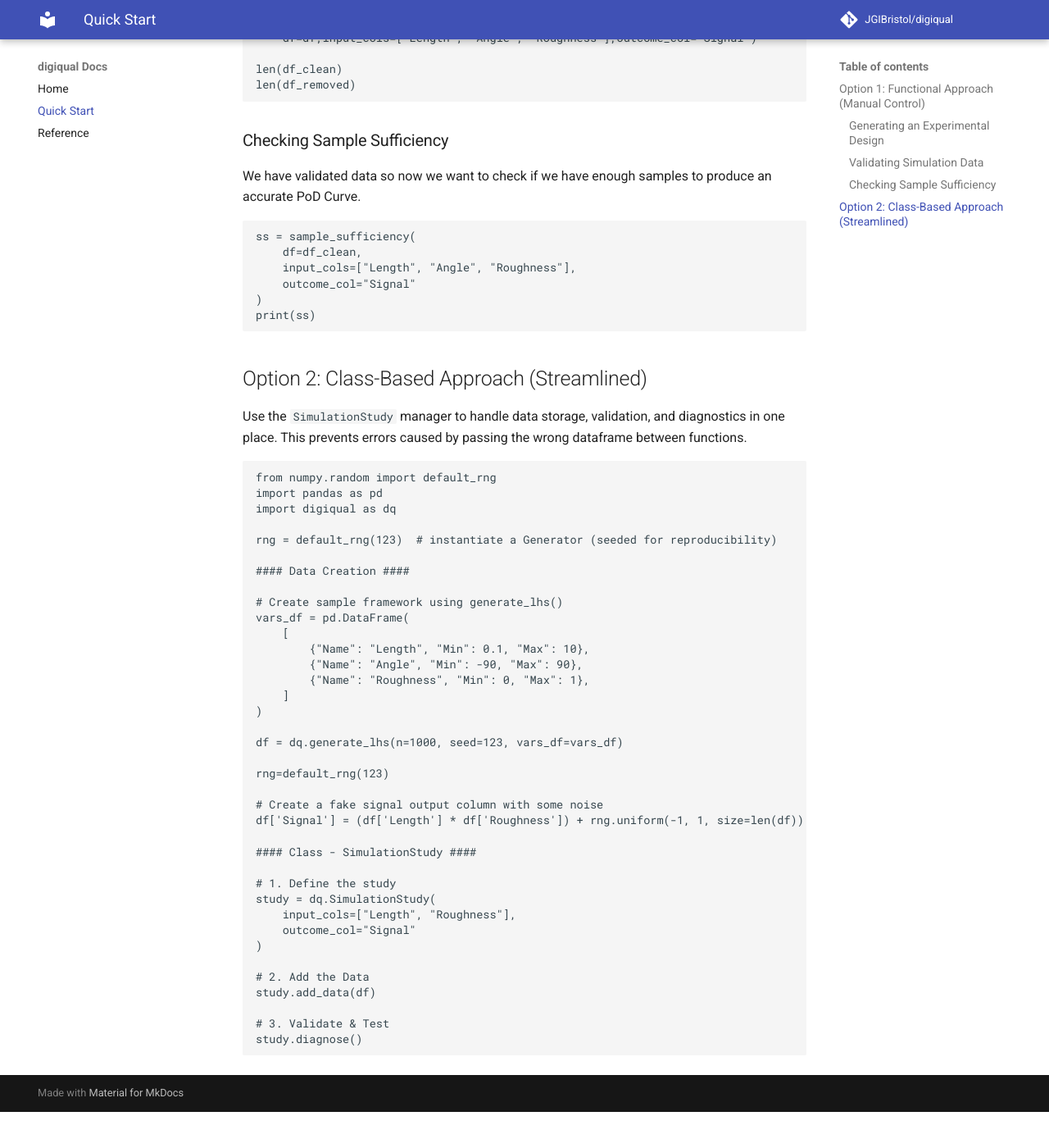
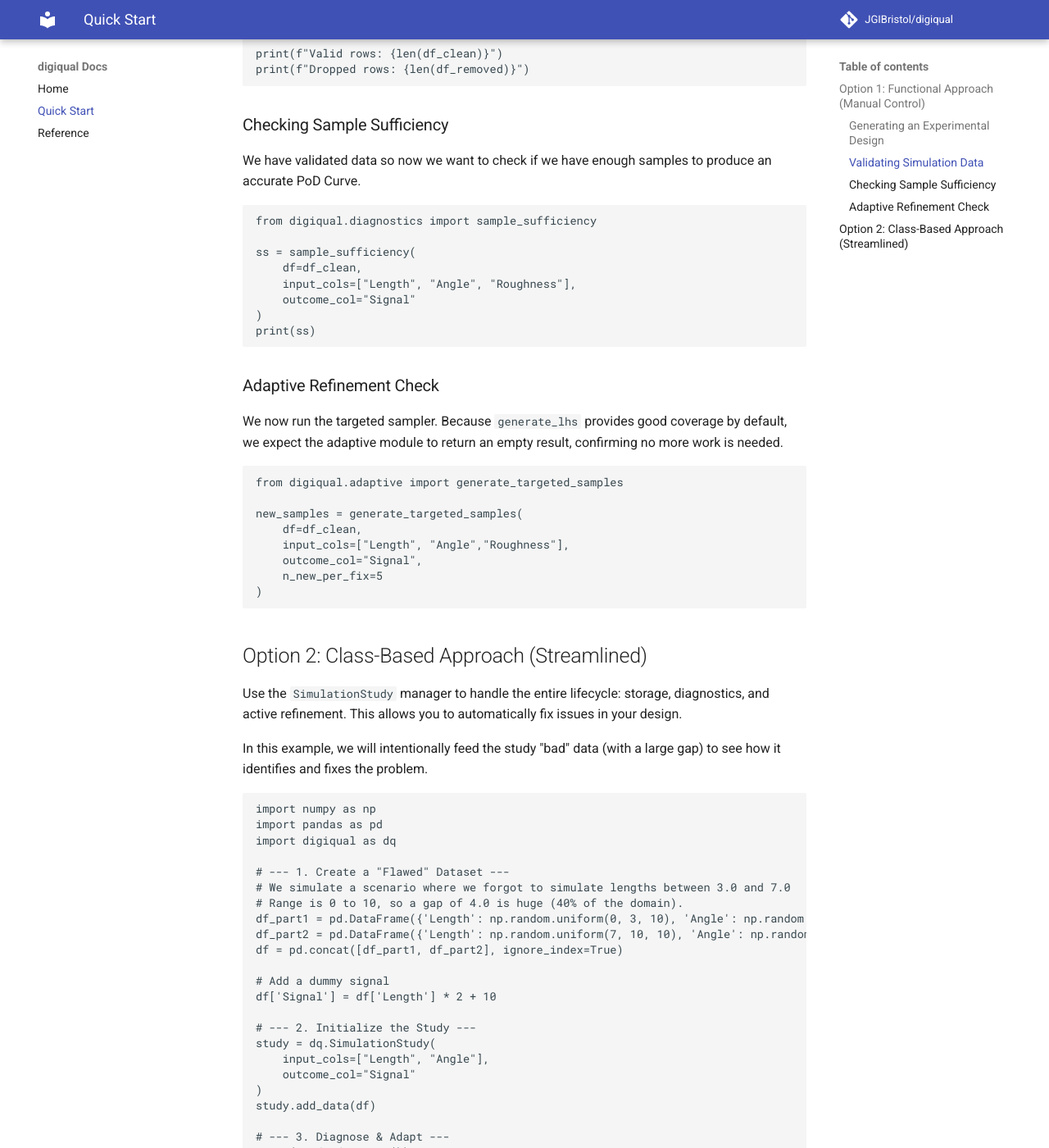
Before and after one commit to JGIBristol/digiqual, an MkDocs documentation site: the page built from docs/quick_start.md, in a window 1280 px wide and 1400 px high, scrolled down 1146 px. Shown: the whole window at 82% size. Built offline with MkDocs 1.6.1 and Material for MkDocs 9.7.7, drawn with Linux system fonts in a browser that asks for light colours; comment, search, counter and statistics services are not loaded; before the commit the page ends 2502 px from its top, so only the background shows below that; some of the changed text lies outside the part shown.

Commit message:
Update quick_start.md

````diff
--- a/docs/quick_start.md
+++ b/docs/quick_start.md
@@ -1,16 +1,16 @@
 # Quick Start
 
-DigiQual offers two ways to work: the Functional Approach (great for specific tasks) and the Class-Based Approach (recommended for full study management).
+DigiQual offers two ways to work: the **Functional Approach** (great for specific tasks) and the **Class-Based Approach** (recommended for full study management).
 
 ## Option 1: Functional Approach (Manual Control)
 
-Use individual functions if you just need to generate samples or check a dataframe you already have.
+In this scenario, we generate a high-quality Latin Hypercube design. We will see that the active learning module confirms the design is sufficient and requires no further sampling.
 
 ### Generating an Experimental Design
 
 Create a Latin Hypercube design for a simulation study involving defect size ($a$), angle ($\theta$) and roughness ($\sigma_{R}$).
 
-``` python
+```python
 import pandas as pd
 from digiqual.sampling import generate_lhs
 
@@ -36,25 +36,26 @@
 from digiqual.diagnostics import validate_simulation
 from numpy.random import default_rng
 
-# Here we create a Signal variable that we would usually
-# collect from the simulations. We add some noise to
-# showcase the validate_simulation function.
-
-rng=default_rng(123)
-
+# Create a fake signal output column with some noise
+rng = default_rng(123)
 df['Signal'] = (df['Length'] * df['Roughness']) + rng.uniform(-1, 1, size=len(df))
 
 df_clean, df_removed = validate_simulation(
-    df=df,input_cols=["Length", "Angle", "Roughness"],outcome_col="Signal")
+    df=df,
+    input_cols=["Length", "Angle", "Roughness"],
+    outcome_col="Signal"
+)
 
-len(df_clean)
-len(df_removed)
+print(f"Valid rows: {len(df_clean)}")
+print(f"Dropped rows: {len(df_removed)}")
 ```
 
 ### Checking Sample Sufficiency
 We have validated data so now we want to check if we have enough samples to produce an accurate PoD Curve.
 
 ``` python
+from digiqual.diagnostics import sample_sufficiency
+
 ss = sample_sufficiency(
     df=df_clean,
     input_cols=["Length", "Angle", "Roughness"],
@@ -63,46 +64,58 @@
 print(ss)
 ```
 
+### Adaptive Refinement Check
+We now run the targeted sampler. Because `generate_lhs` provides good coverage by default, we expect the adaptive module to return an empty result, confirming no more work is needed.
+
+```python
+from digiqual.adaptive import generate_targeted_samples
+
+new_samples = generate_targeted_samples(
+    df=df_clean,
+    input_cols=["Length", "Angle","Roughness"],
+    outcome_col="Signal",
+    n_new_per_fix=5
+)
+```
+
+
 ## Option 2: Class-Based Approach (Streamlined)
 
-Use the `SimulationStudy` manager to handle data storage, validation, and diagnostics in one place. This prevents errors caused by passing the wrong dataframe between functions.
+Use the `SimulationStudy` manager to handle the entire lifecycle: storage, diagnostics, and active refinement. This allows you to automatically fix issues in your design.
+
+In this example, we will intentionally feed the study "bad" data (with a large gap) to see how it identifies and fixes the problem.
 
 ```python
-from numpy.random import default_rng
+import numpy as np
 import pandas as pd
 import digiqual as dq
 
-rng = default_rng(123)  # instantiate a Generator (seeded for reproducibility)
+# --- 1. Create a "Flawed" Dataset ---
+# We simulate a scenario where we forgot to simulate lengths between 3.0 and 7.0
+# Range is 0 to 10, so a gap of 4.0 is huge (40% of the domain).
+df_part1 = pd.DataFrame({'Length': np.random.uniform(0, 3, 10), 'Angle': np.random.uniform(0, 45, 10)})
+df_part2 = pd.DataFrame({'Length': np.random.uniform(7, 10, 10), 'Angle': np.random.uniform(0, 45, 10)})
+df = pd.concat([df_part1, df_part2], ignore_index=True)
 
-#### Data Creation ####
+# Add a dummy signal
+df['Signal'] = df['Length'] * 2 + 10
 
-# Create sample framework using generate_lhs()
-vars_df = pd.DataFrame(
-    [
-        {"Name": "Length", "Min": 0.1, "Max": 10},
-        {"Name": "Angle", "Min": -90, "Max": 90},
-        {"Name": "Roughness", "Min": 0, "Max": 1},
-    ]
-)
-
-df = dq.generate_lhs(n=1000, seed=123, vars_df=vars_df)
-
-rng=default_rng(123)
-
-# Create a fake signal output column with some noise
-df['Signal'] = (df['Length'] * df['Roughness']) + rng.uniform(-1, 1, size=len(df))
-
-#### Class - SimulationStudy ####
-
-# 1. Define the study
+# --- 2. Initialize the Study ---
 study = dq.SimulationStudy(
-    input_cols=["Length", "Roughness"],
+    input_cols=["Length", "Angle"],
     outcome_col="Signal"
 )
-
-# 2. Add the Data
 study.add_data(df)
 
-# 3. Validate & Test
-study.diagnose()
+# --- 3. Diagnose & Adapt ---
+print(study.diagnose())
+# You will see 'Input Coverage' fails for 'Length' due to the gap.
+
+# --- 4. Refine (The Fix) ---
+# The study automatically generates points specifically to fill the gap.
+new_points = study.refine(n_points=5)
+
+print(new_points)
+
+# Verify: The new Length values will be between 3.0 and 7.0
 ```
````
